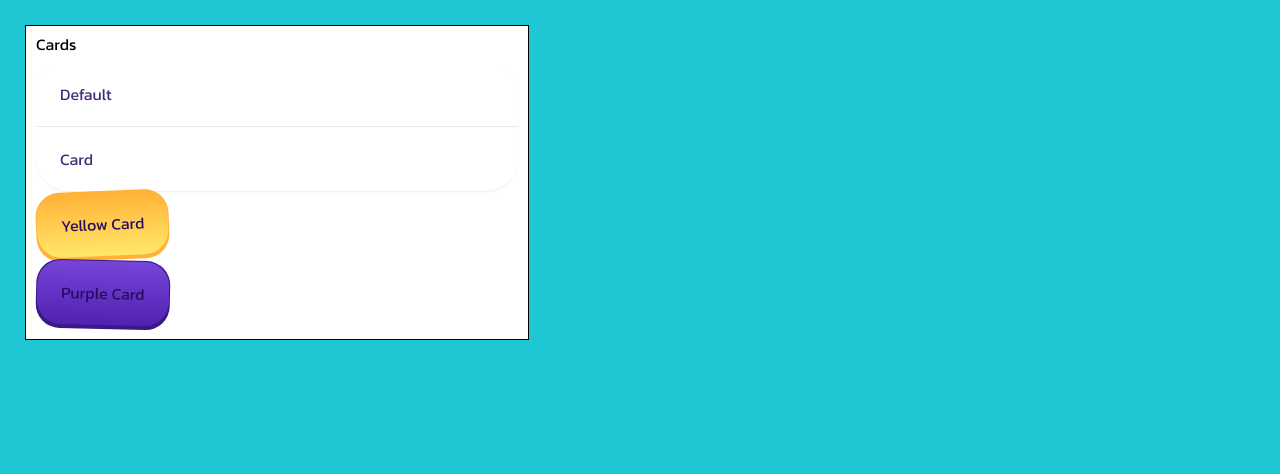
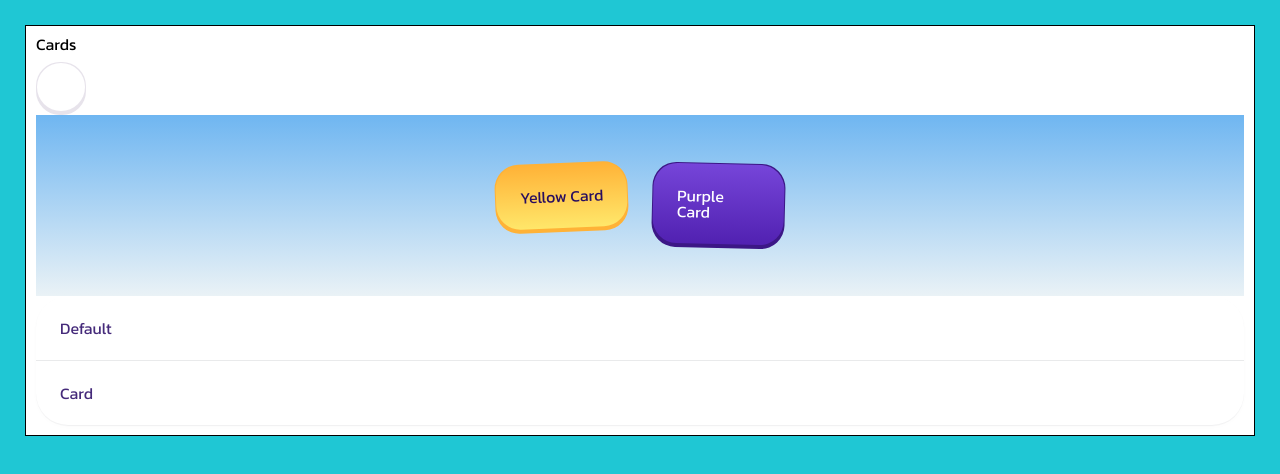
Before and after one commit to GAutuori94/Pancakeswap_demo, a plain HTML site: page cards/index-cards.html in a window 1280 px wide. Drawn offline with Linux system fonts and the light colour scheme.

Commit message:
refactor: rename stylesheets, add top home cards

```diff
--- a/cards/cards.scss
+++ /dev/null
@@ -1,88 +0,0 @@
-/* CARD STYLING */
-
-.default-card {
-  background-color: rgb(255, 255, 255);
-  border-radius: 32px;
-  box-shadow: rgba(25, 19, 38, 0.1) 0px 2px 12px -8px,
-    rgba(25, 19, 38, 0.05) 0px 1px 1px;
-  color: rgb(69, 42, 122);
-  overflow: hidden;
-  position: relative;
-
-  .card-body {
-    padding: 24px;
-  }
-
-  .card-footer {
-    padding: 24px;
-    border-top: 1px solid rgb(233, 234, 235);
-  }
-}
-
-.home-yellow-card {
-  max-width: 100%;
-  margin-right: 24px;
-  margin-bottom: 0px;
-  display: flex;
-  flex: 1 1 0%;
-
-  .home-yellow-card-outer {
-    background: rgb(255, 178, 55);
-
-    border-radius: 24px;
-    color: rgb(40, 13, 95);
-    overflow: hidden;
-    position: relative;
-    height: fit-content;
-    padding: 1px 1px 4px;
-    transform: rotate(-2.36deg);
-
-    .home-yellow-card-inner {
-      color: rgb(40, 13, 95);
-
-      overflow: initial;
-      background: linear-gradient(
-        rgb(255, 178, 55) 0%,
-        rgb(255, 205, 81) 51.17%,
-        rgb(255, 231, 106) 100%
-      );
-      border-radius: 24px;
-
-      .home-yellow-card-body {
-        color: rgb(40, 13, 95);
-        padding: 24px;
-      }
-    }
-  }
-}
-
-.home-purple-card {
-  max-width: 100%;
-  display: flex;
-  flex: 1 1 0%;
-
-  .home-purple-card-outer {
-    background: rgb(60, 23, 134);
-    border-radius: 24px;
-    color: rgb(40, 13, 95);
-    overflow: hidden;
-    position: relative;
-    height: fit-content;
-    padding: 1px 1px 4px;
-    transform: rotate(1.43deg);
-
-    .home-purple-card-inner {
-      color: rgb(40, 13, 95);
-      width: 100%;
-      height: 100%;
-      overflow: initial;
-      background: linear-gradient(rgb(118, 69, 217) 0%, rgb(81, 33, 177) 100%);
-      border-radius: 24px;
-
-      .home-purple-card-body {
-        color: rgb(40, 13, 95);
-        padding: 24px;
-      }
-    }
-  }
-}
--- /dev/null
+++ b/cards/home-cards.scss
@@ -0,0 +1,148 @@
+/* CARD STYLING */
+
+.top-cards-section-container {
+  display: flex;
+  flex-direction: row;
+
+  .top-cards-outer {
+    background: rgb(231, 227, 235);
+    border-radius: 24px;
+    color: rgb(40, 13, 95);
+    overflow: hidden;
+    position: relative;
+    margin-right: 16px;
+    margin-bottom: 0px;
+    height: fit-content;
+    padding: 1px 1px 4px;
+    box-sizing: border-box;
+
+    .top-cards-inner {
+      width: 100%;
+      height: 100%;
+      overflow: inherit;
+      background: rgb(255, 255, 255);
+      border-radius: 24px;
+
+      .top-cards-body {
+        color: rgb(40, 13, 95);
+        padding: 24px;
+
+        .top-cards-symbol-container {
+          color: rgb(40, 13, 95);
+          position: absolute;
+          top: 24px;
+          right: 24px;
+        }
+      }
+    }
+  }
+}
+
+.bottom-cards-section-background {
+  display: flex;
+  align-items: center;
+  flex-direction: column;
+  position: relative;
+  -webkit-box-align: center;
+  z-index: 1;
+  background: linear-gradient(rgb(111, 182, 241) 0%, rgb(234, 242, 246) 100%);
+  padding: 48px 0px;
+
+  .bottom-cards-container {
+    max-width: 600px;
+    margin: 0px auto;
+    display: flex;
+    flex-direction: row;
+
+    .yellow-card {
+      max-width: 100%;
+      margin-right: 24px;
+      margin-bottom: 0px;
+      display: flex;
+      flex: 1 1 0%;
+
+      .yellow-card-outer {
+        background: rgb(255, 178, 55);
+        border-radius: 24px;
+        color: rgb(40, 13, 95);
+        overflow: hidden;
+        position: relative;
+        height: fit-content;
+        padding: 1px 1px 4px;
+        transform: rotate(-2.36deg);
+
+        .yellow-card-inner {
+          color: rgb(40, 13, 95);
+          overflow: initial;
+          background: linear-gradient(
+            rgb(255, 178, 55) 0%,
+            rgb(255, 205, 81) 51.17%,
+            rgb(255, 231, 106) 100%
+          );
+          border-radius: 24px;
+
+          .yellow-card-body {
+            color: rgb(40, 13, 95);
+            padding: 24px;
+          }
+        }
+      }
+    }
+
+    .purple-card {
+      max-width: 100%;
+      display: flex;
+      flex: 1 1 0%;
+
+      .purple-card-outer {
+        background: rgb(60, 23, 134);
+        border-radius: 24px;
+        color: rgb(40, 13, 95);
+        overflow: hidden;
+        position: relative;
+        height: fit-content;
+        padding: 1px 1px 4px;
+        transform: rotate(1.43deg);
+
+        .purple-card-inner {
+          color: rgb(40, 13, 95);
+          width: 100%;
+          height: 100%;
+          overflow: initial;
+          background: linear-gradient(
+            rgb(118, 69, 217) 0%,
+            rgb(81, 33, 177) 100%
+          );
+          border-radius: 24px;
+
+          .purple-card-body {
+            font-weight: 400;
+            font-size: 16px;
+            line-height: 1.5;
+            color: white;
+            padding: 24px;
+          }
+        }
+      }
+    }
+  }
+}
+
+.default-card {
+  background-color: rgb(255, 255, 255);
+  border-radius: 32px;
+  box-shadow: rgba(25, 19, 38, 0.1) 0px 2px 12px -8px,
+    rgba(25, 19, 38, 0.05) 0px 1px 1px;
+  color: rgb(69, 42, 122);
+  overflow: hidden;
+  position: relative;
+
+  .card-body {
+    padding: 24px;
+  }
+
+  .card-footer {
+    padding: 24px;
+    border-top: 1px solid rgb(233, 234, 235);
+  }
+}
--- a/cards/index-cards.html
+++ b/cards/index-cards.html
@@ -7,7 +7,7 @@
   <meta name="viewport" content="width=device-width, initial-scale=1.0" />
   <title>Document</title>
   <link rel="stylesheet" href="style.css" />
-  <link rel="stylesheet" href="cards.css" />
+  <link rel="stylesheet" href="home-cards.css" />
   <link rel="preconnect" href="https://fonts.googleapis.com" />
   <link rel="preconnect" href="https://fonts.gstatic.com" crossorigin />
   <link href="https://fonts.googleapis.com/css2?family=Kanit&display=swap" rel="stylesheet" />
@@ -23,6 +23,48 @@
 
     <div class="cards">
       <h1>Cards</h1>
+
+      <div class="top-cards-section-container">
+        <div class="top-cards-outer">
+          <div class="top-cards-inner">
+            <div class="top-cards-body">
+              <div class="top-cards-symbol-container">
+
+              </div>
+            </div>
+          </div>
+
+
+        </div>
+      </div>
+
+      <div class="bottom-cards-section-background">
+
+        <div class="bottom-cards-container">
+
+          <div class="yellow-card">
+            <div class="yellow-card-outer">
+              <div class="yellow-card-inner">
+                <div class="yellow-card-body">
+                  <p>Yellow Card</p>
+                </div>
+              </div>
+            </div>
+          </div>
+
+          <div class="purple-card">
+            <div class="purple-card-outer">
+              <div class="purple-card-inner">
+                <div class="purple-card-body">
+                  <p>Purple Card</p>
+                </div>
+              </div>
+            </div>
+          </div>
+        </div>
+      </div>
+
+
       <div class="default-card">
         <div class="card-body">
           <p>Default</p>
@@ -32,27 +74,6 @@
         </div>
       </div>
 
-      <div class="home-yellow-card">
-        <div class="home-yellow-card-outer">
-          <div class="home-yellow-card-inner">
-            <div class="home-yellow-card-body">
-              <p>Yellow Card</p>
-            </div>
-          </div>
-        </div>
-      </div>
-
-      <div class="home-purple-card">
-        <div class="home-purple-card-outer">
-          <div class="home-purple-card-inner">
-            <div class="home-purple-card-body">
-              <p>Purple Card</p>
-            </div>
-          </div>
-        </div>
-      </div>
-
-
     </div>
 
     <!-- Cards section //END// 🎴 -->
```
Also changed, not shown: cards/cards.css (deleted), cards/home-cards.css (added), cards/style.css, 2 other files.
